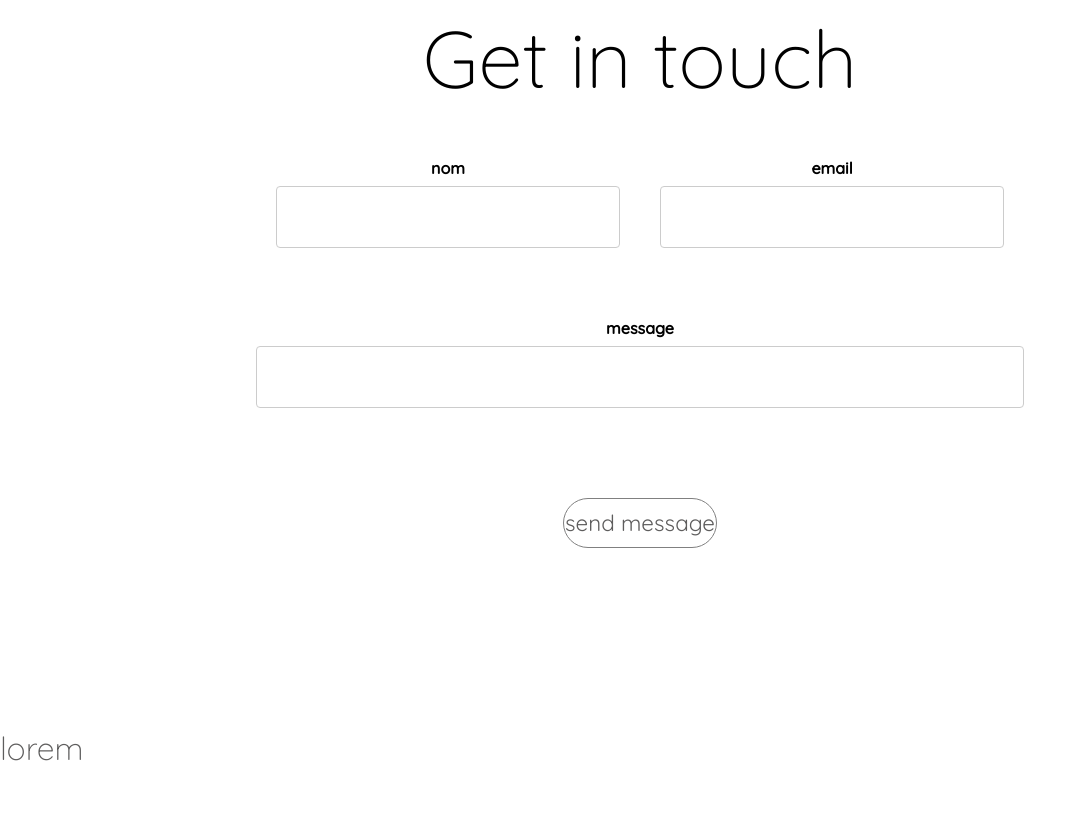
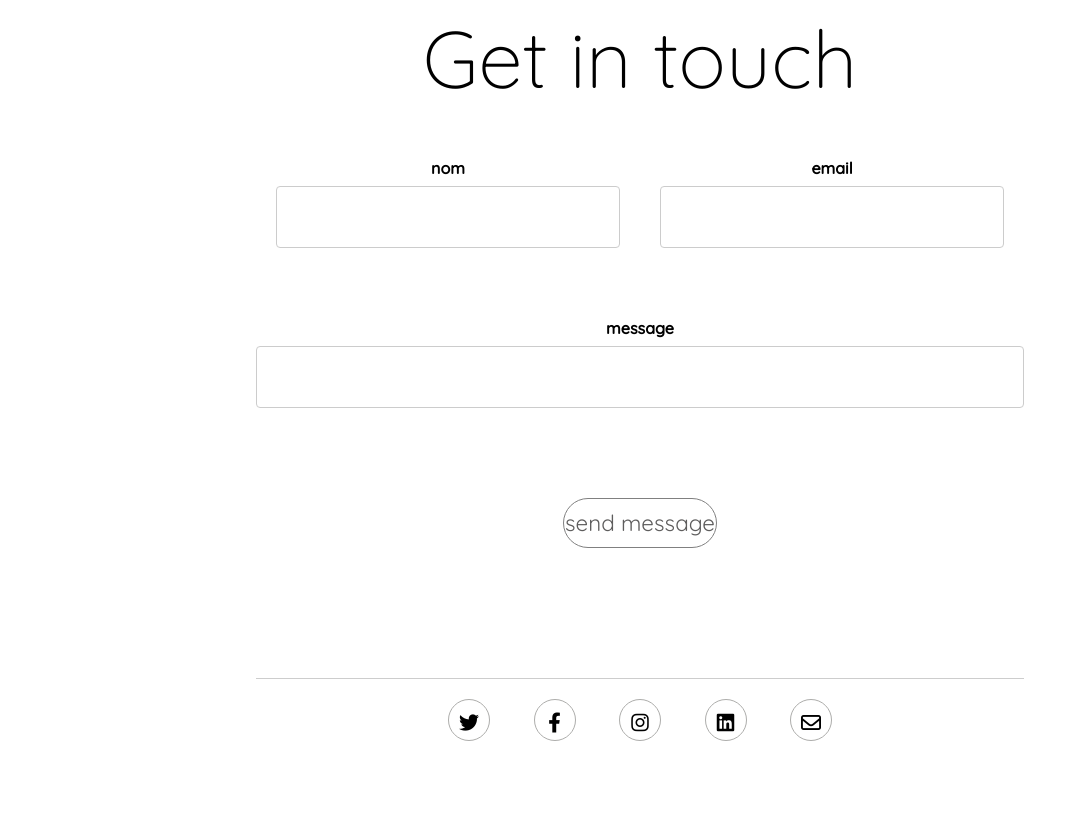
Before and after one commit to eymeric57/run, a plain HTML site: page index.html in a window 1280 px wide. Shown: the part 2039-2857 px from the top of the page, without its empty margins (0-1085 px from the left). After the commit the page ends 2830 px from the top, so only its background shows below. Drawn offline with Linux system fonts and the light colour scheme.

```diff
--- a/index.html
+++ b/index.html
@@ -4,6 +4,7 @@
     <meta charset="UTF-8">
     <meta name="viewport" content="width=device-width, initial-scale=1.0">
     <link rel="stylesheet" href="style.css">
+    <link rel="stylesheet" href="https://cdnjs.cloudflare.com/ajax/libs/font-awesome/6.4.2/css/all.min.css" integrity="sha512-z3gLpd7yknf1YoNbCzqRKc4qyor8gaKU1qmn+CShxbuBusANI9QpRohGBreCFkKxLhei6S9CQXFEbbKuqLg0DA==" crossorigin="anonymous" referrerpolicy="no-referrer" />
     <title>Document</title>
 
 </head>
@@ -50,7 +51,15 @@
 </div>
 
 <div class="contact">
-    <p>lorem</p>
+    <nav>
+        <ul>
+            <li><i class="fa-brands fa-twitter"></i></li>
+            <li><i class="fa-brands fa-facebook-f"></i></li>
+            <li><i class="fa-brands fa-instagram"></i></li>
+            <li><i class="fa-brands fa-linkedin"></i></li>
+            <li><i class="fa-regular fa-envelope"></i></li>
+        </ul>
+    </nav>
 </div>
 
 
--- a/style.css
+++ b/style.css
@@ -149,3 +149,42 @@
   box-sizing: border-box;
 
 }
+
+.formulair::after{
+    content: "";
+    border-bottom: solid rgba(128, 128, 128, 0.397) 1px;
+    width: 400%;
+}
+ul {
+    display: flex;
+    justify-content: space-between;
+    width: 30%;
+    margin: 0 auto;
+    text-align: center;
+}
+
+li {
+    margin-top: 20px;
+    list-style: none;
+    font-size: 20px;
+    border: solid 1px;
+    border-radius: 100px;
+    padding: 10px;
+    height: 20px;
+    width: 20px;
+    text-align: center;
+    align-items: center;
+    margin-bottom: 50px;
+    color: rgb(173, 173, 171);
+}
+
+i{
+    color: black;
+}
+
+.contact::before{
+
+    content: "";
+    border-top: solid rgba(214, 37, 37, 0.397) 10px;
+    width: 1900px;
+}
```
